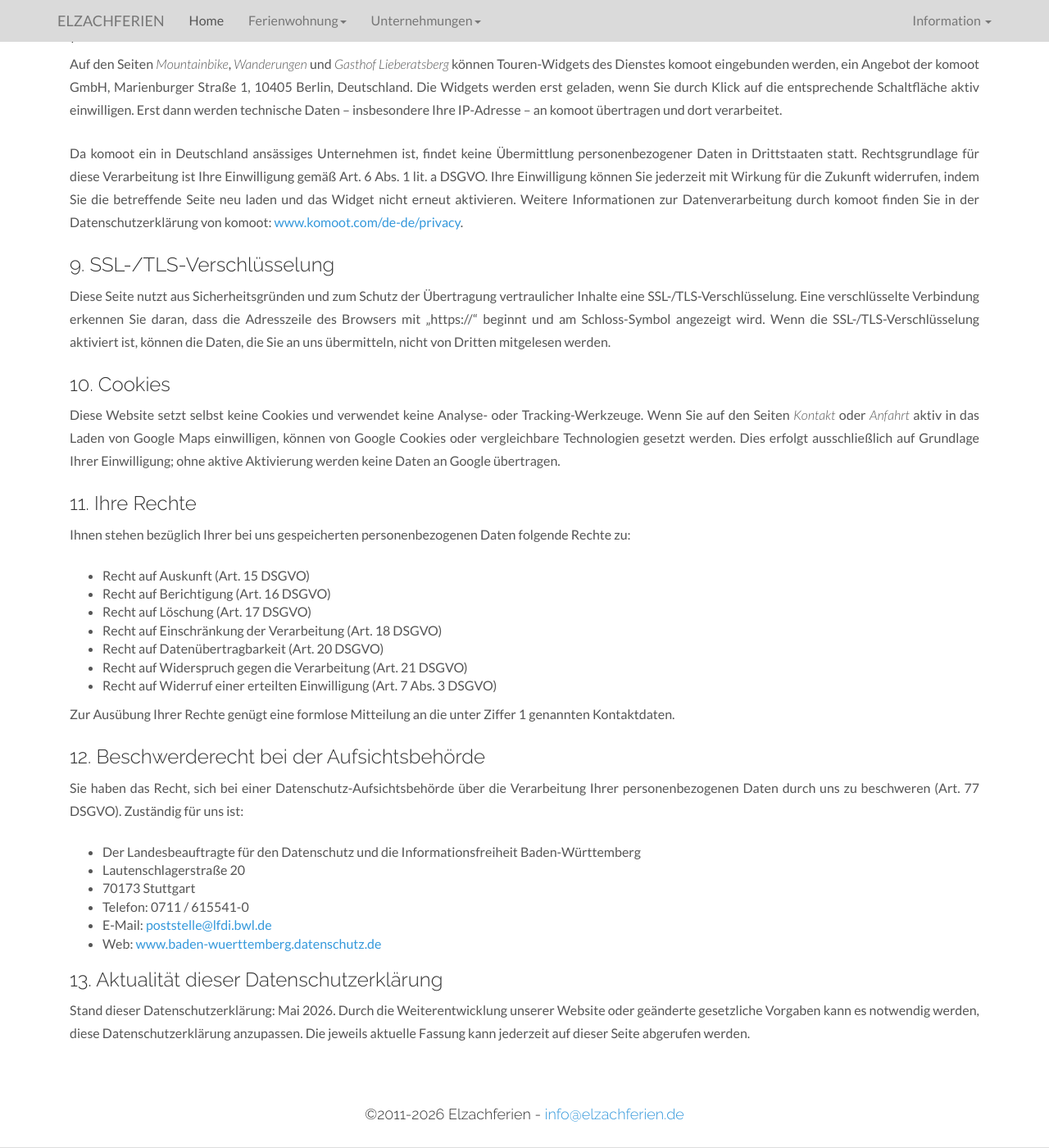
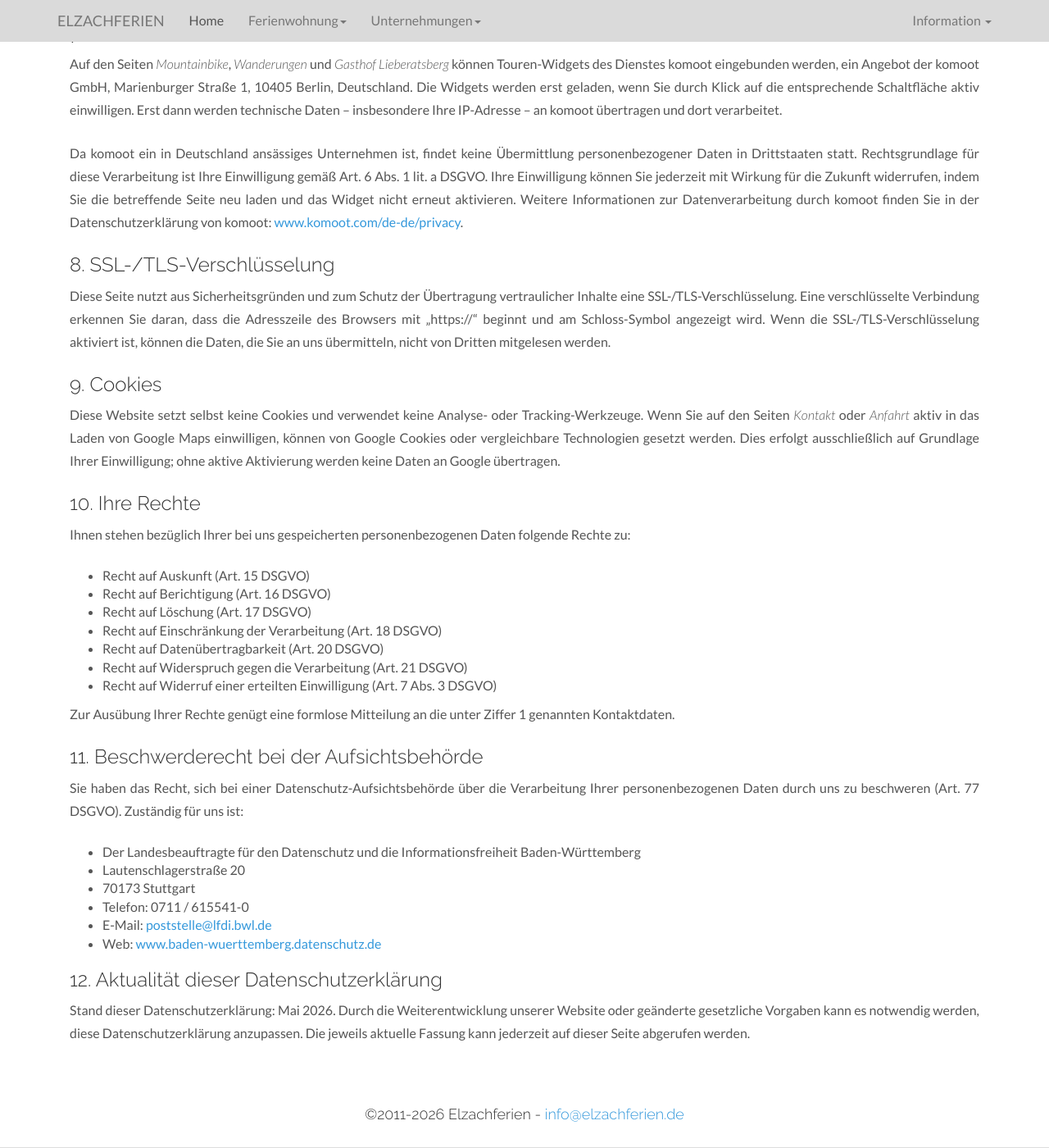
Before and after one commit to elzachferien-de/website, a Jekyll site: the page built from datenschutz.html, in a window 1280 px wide and 1400 px high, scrolled down 1676 px. Shown: the whole window at 82% size. Built offline with Jekyll 4.4.1, drawn with Linux system fonts in a browser that asks for light colours.

Commit message:
Datenschutz: Strava-Iframes entfernen, Nummerierung korrigieren
mountainbike.html enthielt zwei direkte Strava-Iframes (Breitebene,
Bergwaldhof) ohne 2-Klick-Consent-Lösung und mit abgelaufenen
Embed-Tokens. Da diese Embeds weder datenschutzkonform noch
funktionsfähig waren, werden die betroffenen Abschnitte entfernt.

datenschutz.html: Lücke in der Abschnittsnummerierung (§8 fehlte,
Sprung von §7 auf §9) wird geschlossen; Abschnitte 8–12 fortlaufend
nummeriert.

https://claude.ai/code/session_018X46brYJz7EprnL39cnVVv

```diff
--- a/datenschutz.html
+++ b/datenschutz.html
@@ -75,17 +75,17 @@ keywords: Datenschutz, Elzachferien, Ferienwohnung Valins, DSGVO
       Da komoot ein in Deutschland ansässiges Unternehmen ist, findet keine Übermittlung personenbezogener Daten in Drittstaaten statt. Rechtsgrundlage für diese Verarbeitung ist Ihre Einwilligung gemäß Art.&nbsp;6 Abs.&nbsp;1 lit.&nbsp;a DSGVO. Ihre Einwilligung können Sie jederzeit mit Wirkung für die Zukunft widerrufen, indem Sie die betreffende Seite neu laden und das Widget nicht erneut aktivieren. Weitere Informationen zur Datenverarbeitung durch komoot finden Sie in der Datenschutzerklärung von komoot: <a href="https://www.komoot.com/de-de/privacy" target="_blank" rel="noopener noreferrer">www.komoot.com/de-de/privacy</a>.
     </p>
 
-    <h3>9. SSL-/TLS-Verschlüsselung</h3>
+    <h3>8. SSL-/TLS-Verschlüsselung</h3>
     <p class="text-justify">
       Diese Seite nutzt aus Sicherheitsgründen und zum Schutz der Übertragung vertraulicher Inhalte eine SSL-/TLS-Verschlüsselung. Eine verschlüsselte Verbindung erkennen Sie daran, dass die Adresszeile des Browsers mit „https://“ beginnt und am Schloss-Symbol angezeigt wird. Wenn die SSL-/TLS-Verschlüsselung aktiviert ist, können die Daten, die Sie an uns übermitteln, nicht von Dritten mitgelesen werden.
     </p>
 
-    <h3>10. Cookies</h3>
+    <h3>9. Cookies</h3>
     <p class="text-justify">
       Diese Website setzt selbst keine Cookies und verwendet keine Analyse- oder Tracking-Werkzeuge. Wenn Sie auf den Seiten <em>Kontakt</em> oder <em>Anfahrt</em> aktiv in das Laden von Google Maps einwilligen, können von Google Cookies oder vergleichbare Technologien gesetzt werden. Dies erfolgt ausschließlich auf Grundlage Ihrer Einwilligung; ohne aktive Aktivierung werden keine Daten an Google übertragen.
     </p>
 
-    <h3>11. Ihre Rechte</h3>
+    <h3>10. Ihre Rechte</h3>
     <p class="text-justify">
       Ihnen stehen bezüglich Ihrer bei uns gespeicherten personenbezogenen Daten folgende Rechte zu:
     </p>
@@ -115,7 +115,7 @@ keywords: Datenschutz, Elzachferien, Ferienwohnung Valins, DSGVO
       <li>Web: <a href="https://www.baden-wuerttemberg.datenschutz.de" target="_blank" rel="noopener noreferrer">www.baden-wuerttemberg.datenschutz.de</a></li>
     </ul>
 
-    <h3>13. Aktualität dieser Datenschutzerklärung</h3>
+    <h3>12. Aktualität dieser Datenschutzerklärung</h3>
     <p class="text-justify">
       Stand dieser Datenschutzerklärung: Mai 2026. Durch die Weiterentwicklung unserer Website oder geänderte gesetzliche Vorgaben kann es notwendig werden, diese Datenschutzerklärung anzupassen. Die jeweils aktuelle Fassung kann jederzeit auf dieser Seite abgerufen werden.
     </p>
```
Also changed, not shown: other parts of datenschutz.html (+1 -1 lines), mountainbike.html (+0 -77 lines).
